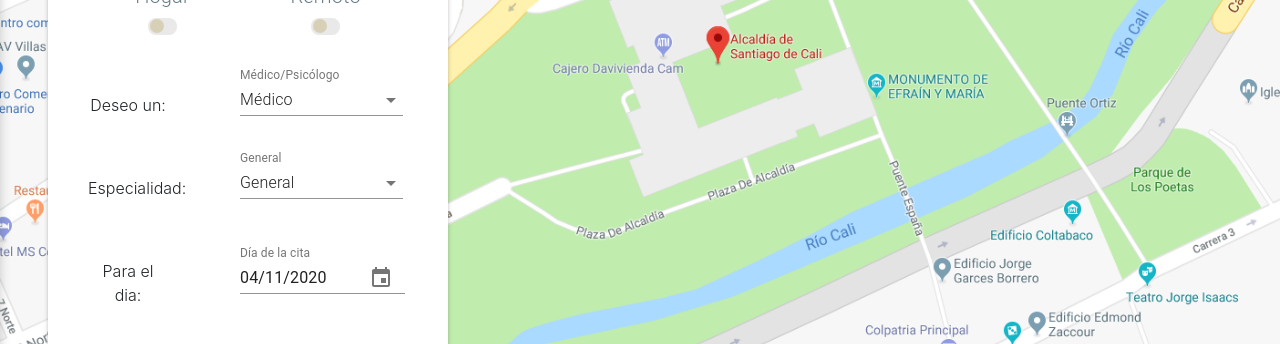
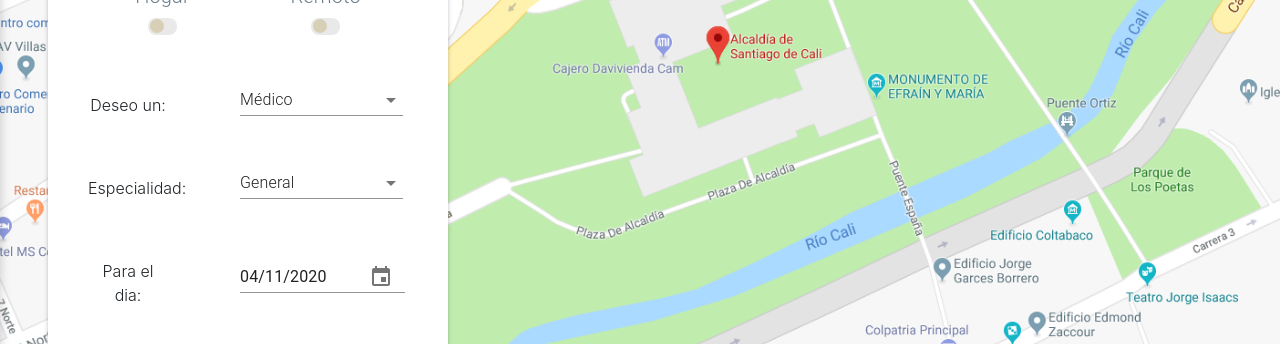
Before and after one commit to Sagalo04/lino-app, a React (Create React App) app: page /Home in a window 1280 px wide. Shown: the part 312-656 px from the top of the page. Built offline with nearby package versions, Linux system fonts and the light colour scheme.

Commit message:
tops select

```diff
--- a/src/Components/OButton/Button.css
+++ b/src/Components/OButton/Button.css
@@ -8,7 +8,6 @@
     color: white;
     border-radius: 1px;
     border: 0;
-    box-shadow: 0px 3px 6px rgba(0,0,0,0.16);
     transition: 0.7s;
 
 }
--- a/src/Components/Service/ServiceDatePicker/ServiceDatePicker.css
+++ b/src/Components/Service/ServiceDatePicker/ServiceDatePicker.css
@@ -6,6 +6,7 @@
 }
 .mydatepicker{
     margin: 8px !important;
+    padding-top: 14px !important;
     width: 10.3rem;
 
 }
--- a/src/Components/Service/ServiceDatePicker/ServiceDatePicker.js
+++ b/src/Components/Service/ServiceDatePicker/ServiceDatePicker.js
@@ -26,7 +26,7 @@
                             clearable
                             format="dd/MM/yyyy"
                             width='20'
-                            label="Día de la cita"
+                            // label="Día de la cita"
                             onChange={this.handleDateChange}
                             value={value}
                         />
--- a/src/Components/Service/ServiceSelect/ServiceSelect.js
+++ b/src/Components/Service/ServiceSelect/ServiceSelect.js
@@ -34,7 +34,7 @@
                 <div className="o-select">
                     <p className='o-label'>{label}</p>
                     <FormControl>
-                        <InputLabel className="o-title" id="simple-select-label">{title}</InputLabel>
+                        {/* <InputLabel className="o-title" id="simple-select-label">{title}</InputLabel> */}
                         <Select
                             className="o-selector"
                             labelId="simple-select-label"
```
